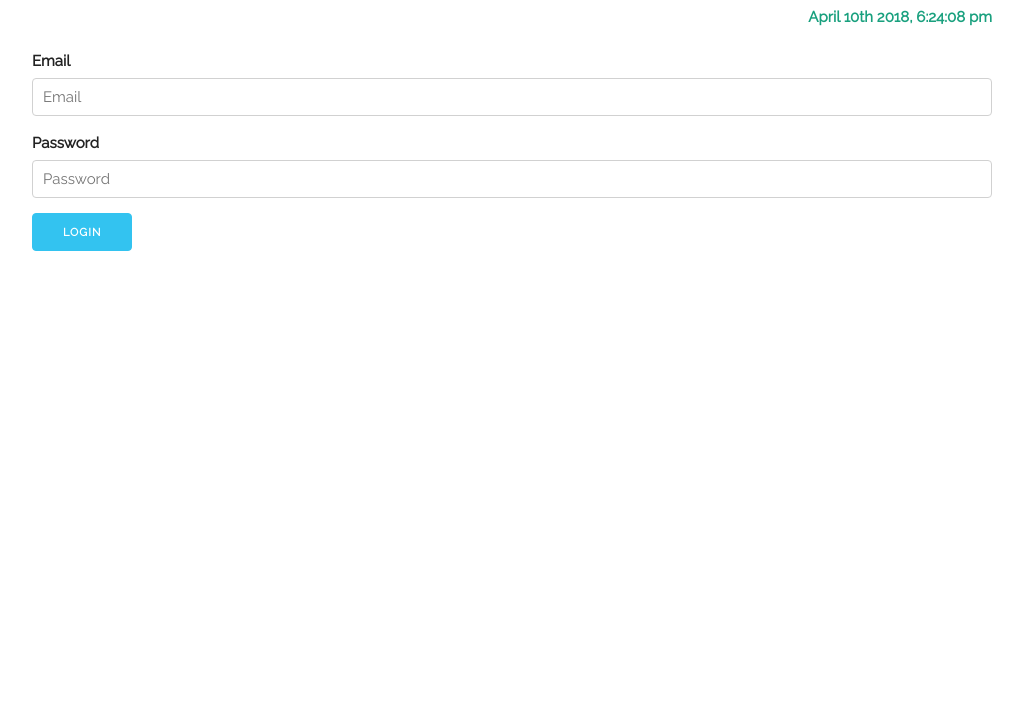
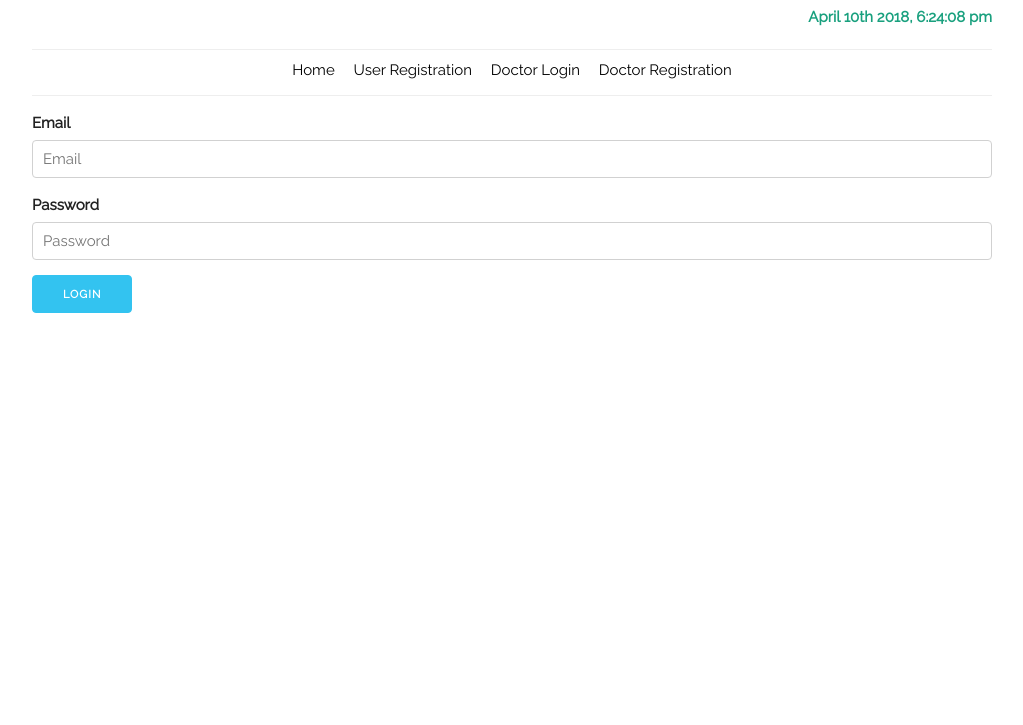
Before and after one commit to THARUN14/Medical-report-big-data, a plain HTML site: page src/doclogin.html in a window 1280 px wide. Shown: the part 75-800 px from the top of the page, without its empty margins (128-1151 px from the left). Drawn offline with nearby package versions, Linux system fonts and the light colour scheme.

Commit message:
nav bar added

```diff
--- a/src/css/main.css
+++ b/src/css/main.css
@@ -53,3 +53,30 @@ input[type="file"] {
     cursor: pointer;
     color: black;
 }
+.navbar{
+
+    display: block;
+    width: 100%;
+    height: 4.5rem;
+    background: #fff;
+    z-index: 99;
+    border-top: 1px solid #eee;
+    border-bottom: 1px solid #eee;
+    margin-bottom: 1em;
+}
+.navbar-list {
+    list-style: none;
+    margin-bottom: 0;
+}
+.navbar-item{
+    display: inline-block;
+    margin: .5em;
+    cursor: pointer;
+}
+.navbar-item a:hover{
+    color: rgb(27, 138, 190);
+}
+.navbar-item a{
+    text-decoration: none;
+    color: black;
+}
--- a/src/doclogin.html
+++ b/src/doclogin.html
@@ -14,6 +14,16 @@
     <div class="container">
       <h1 class=" text-center">Doctor Login</h1>
       <h6 id="time" class="time text-right"></h6>
+      <nav class="navbar">
+          <div class="container">
+          <ul class="navbar-list text-center">
+            <li class="navbar-item"> <a href="index.html">Home</a> </li>
+            <li class="navbar-item"><a href="register.html">User Registration</a></li>
+            <li class="navbar-item"><a href="doclogin.html">Doctor Login</a></li>
+            <li class="navbar-item"><a href="docregister.html">Doctor Registration</a></li>
+          </ul>
+        </div>
+        </nav>
         <form>
 
 
```
Also changed, not shown: src/docregister.html (+10 -0 lines), src/index.html (+10 -0 lines), src/register.html (+10 -0 lines), src/upload.html (+10 -0 lines).
